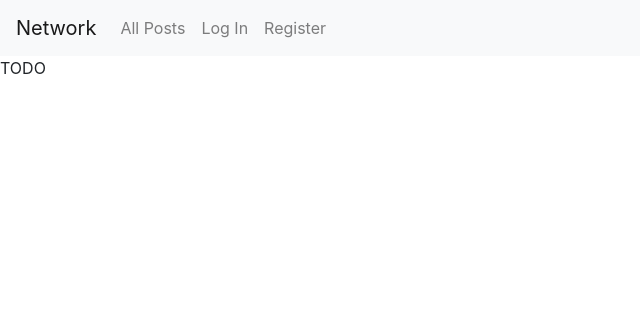
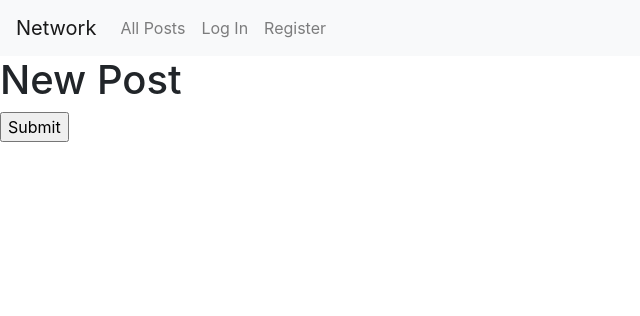
Before and after one commit to abduhafiz1993/network, a Django app: page / in a window 1280 px wide. Shown: the top 316 px of the page, without its empty margins (0-640 px from the left). Run offline with Django 3.2, Linux system fonts and the light colour scheme; some libraries are stand-ins or nearby versions.

Commit message:
some change

```diff
--- a/network/templates/network/index.html
+++ b/network/templates/network/index.html
@@ -1,5 +1,12 @@
 {% extends "network/layout.html" %}
 
 {% block body %}
-    TODO
+    <div>
+        <h1>New Post</h1>
+        <form action= "" method="post">
+            {% csrf_token %}
+            {{ form }}
+            <input type="submit">
+        </form>
+    </div>
 {% endblock %}
```
